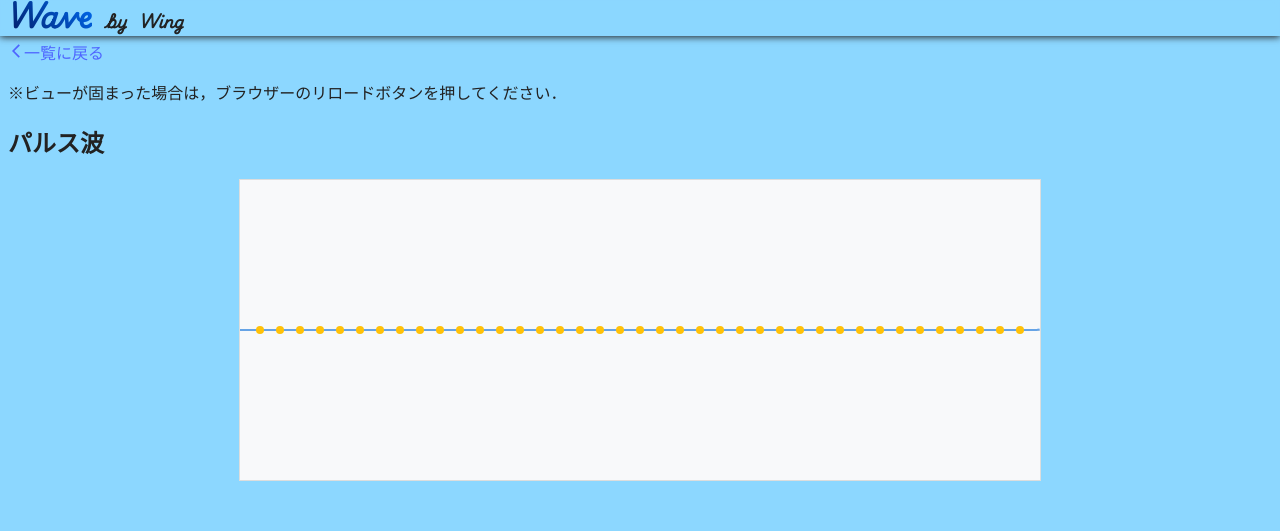
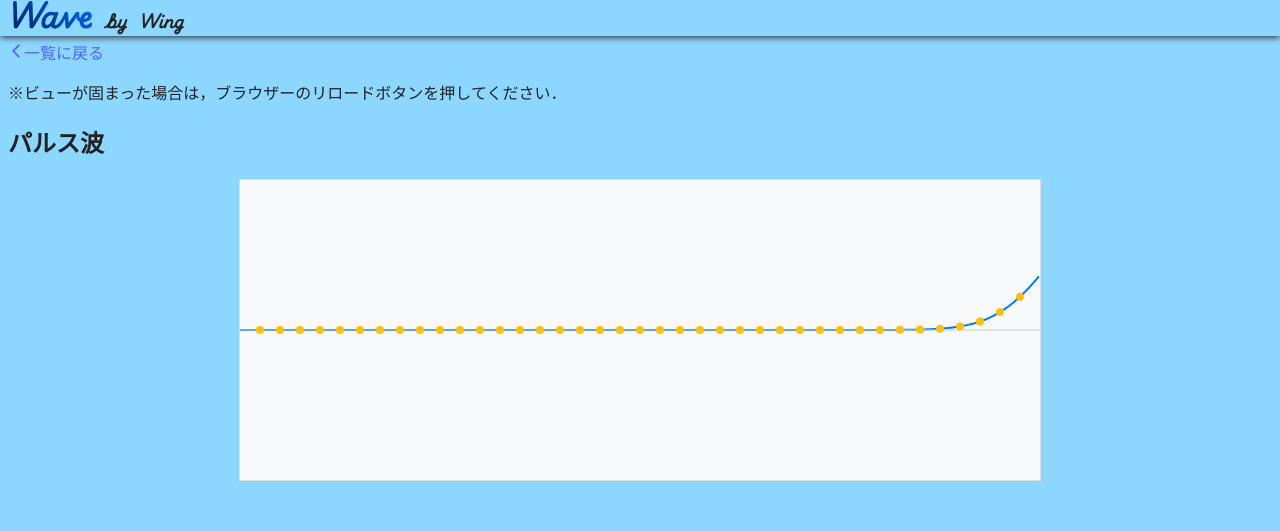
Before and after one commit to te-wing/wave.graphics, a Next.js app: page /wavelayout/pulse in a window 1280 px wide. Shown: the top 531 px of the page. Built offline with nearby package versions, Linux system fonts and the light colour scheme; a web font is replaced by a local one.

Commit message:
ちょうどいい！

```diff
--- a/src/app/wavelayout/pulse/canvas.tsx
+++ b/src/app/wavelayout/pulse/canvas.tsx
@@ -21,7 +21,7 @@ const PulseWaveCanvas: React.FC<PulseWaveCanvasProps> = ({
   pulseSpread = 0.05,
   pulseAmplitude = 50,
   pulseSpeed = 0.2,
-  duration = 2,
+  duration = 0.7,
   sampleRate = 1000,
   width = 800,
   height = 300,
```
